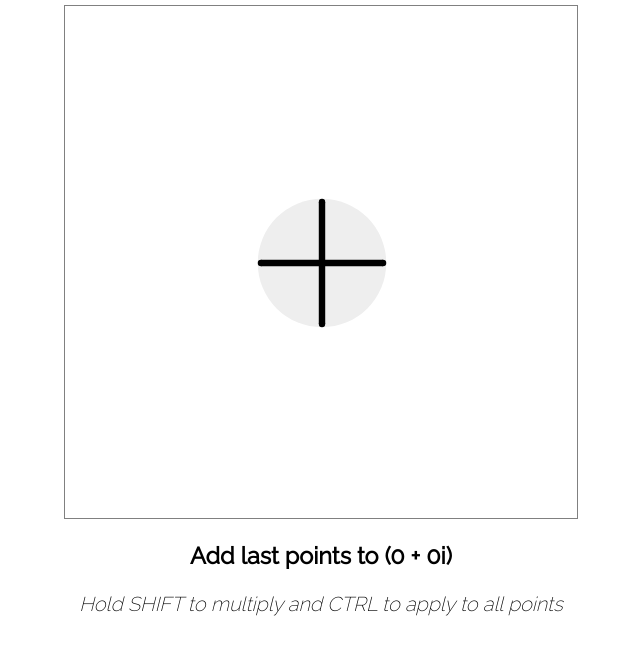
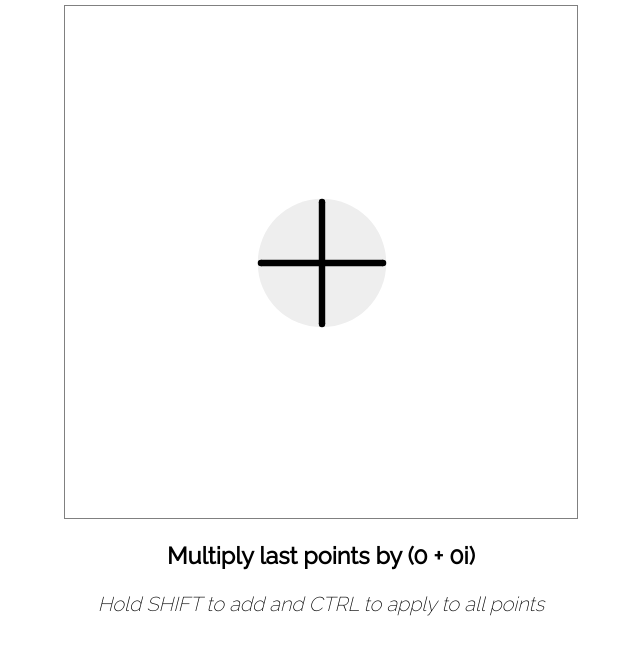
Before and after one commit to SigmaEpsilonChi/complexify, a plain HTML site: page index.html in a window 1280 px wide. Shown: the part 96-750 px from the top of the page, without its empty margins (327-967 px from the left). Drawn offline with nearby package versions, Linux system fonts and the light colour scheme.

Commit message:
Page now scrolls properly

```diff
--- a/index.html
+++ b/index.html
@@ -15,7 +15,6 @@ body{
     font-weight: 120;
 
     text-align: center;
-    overflow: hidden;
 }
 canvas {
     padding-left: 0;
@@ -47,7 +46,7 @@ canvas {
             <p></p>
 
             <h3 id="prompt"></h3>
-            <p><i>Hold SHIFT to multiply and CTRL to apply to all points</i></p>
+            <p><i>Hold SHIFT to add and CTRL to apply to all points</i></p>
 
             <script type='text/javascript'>
                 var prompt = document.getElementById("prompt");
@@ -66,9 +65,9 @@ canvas {
                 canvas.addEventListener("touchcancel", onTouchCancel, false);
                 canvas.addEventListener("touchmove", onTouchMove, false);
 
+                canvas.addEventListener("mousewheel", handleScroll);
                 window.addEventListener("keydown", onKeyDown, true);
                 window.addEventListener("keyup", onKeyUp, true);
-                window.addEventListener("mousewheel", handleScroll);
 
                 var view = new View();
                 var port = new Port();
@@ -84,7 +83,7 @@ canvas {
                 var startDot = new Dot(new Complex.Cartesian(1, 0), null);
                 //dots.push(startDot);
 
-                var multiply = false;
+                var multiply = true;
                 var iterate = false;
 
                 function start(){
@@ -148,13 +147,14 @@ canvas {
                         dots.push(newDot);
                         pushDots.push(newDot);
                     }
-                    else if (iterate) {
+                    else if (iterate && !curb) {
                         for (var i = 0; i < l; i++) {
                             newDot = new Dot(transform(dots[i].value), dots[i]);
                             dots.push(newDot);
                             pushDots.push(newDot);
                             //dots[i].setValue(transform(dots[i].value));
                         }
+                        curb = true;
                     }
                     else {
                         for (var i = 0; i < newDots.length; i++) {
@@ -217,7 +217,7 @@ canvas {
                     console.log("UP Keycode="+event.keyCode);
 
                     if (event.keyCode == 16) {
-                        multiply = false;
+                        multiply = true;
                         event.preventDefault();
                         draw();
                     }
@@ -233,7 +233,7 @@ canvas {
                     console.log("DOWN Keycode="+event.keyCode);
 
                     if (event.keyCode == 16) {
-                        multiply = true;
+                        multiply = false;
                         event.preventDefault();
                         draw();
                     }
```
Also changed, not shown: gifs/complexify0.gif (added), 2 other files.
